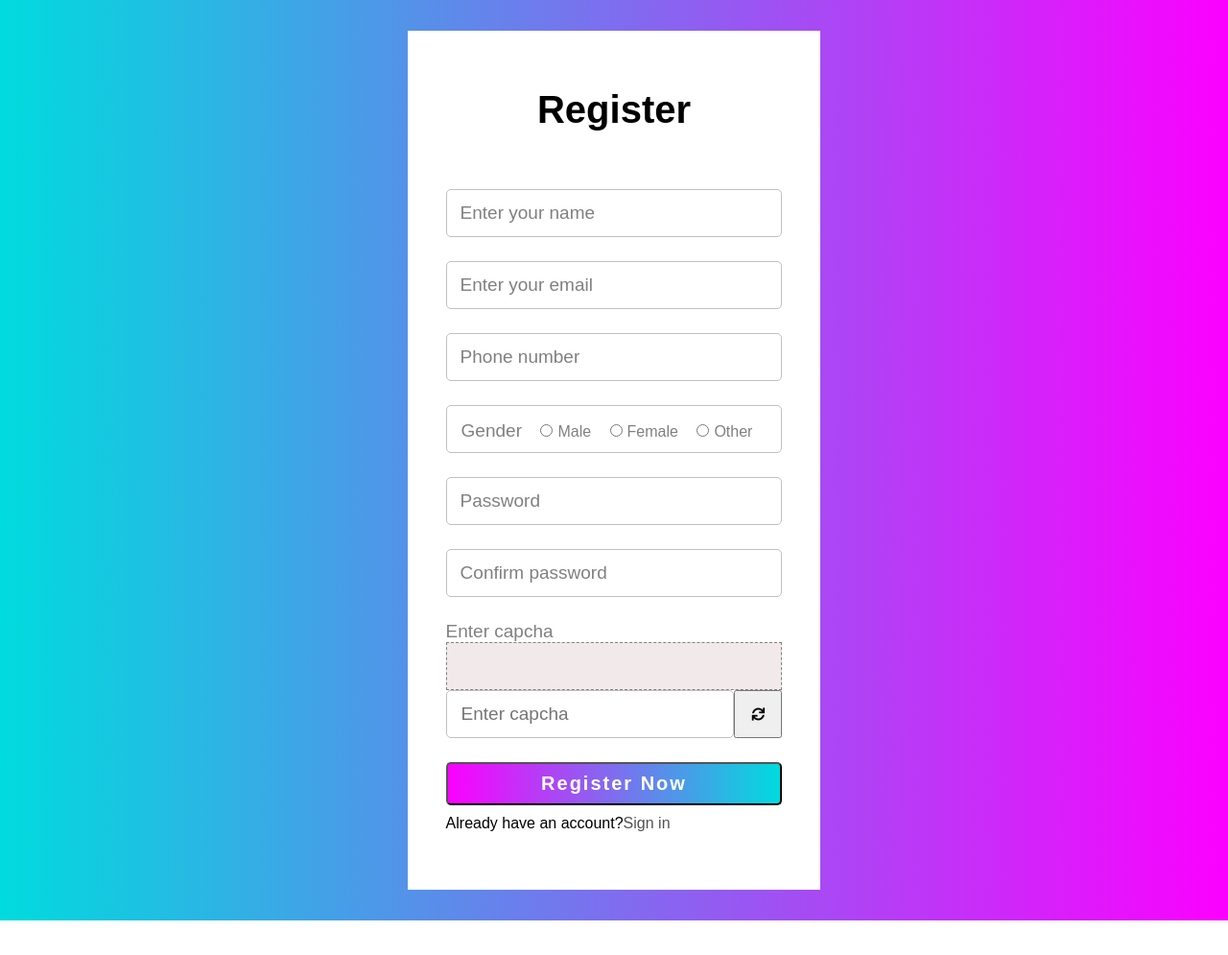
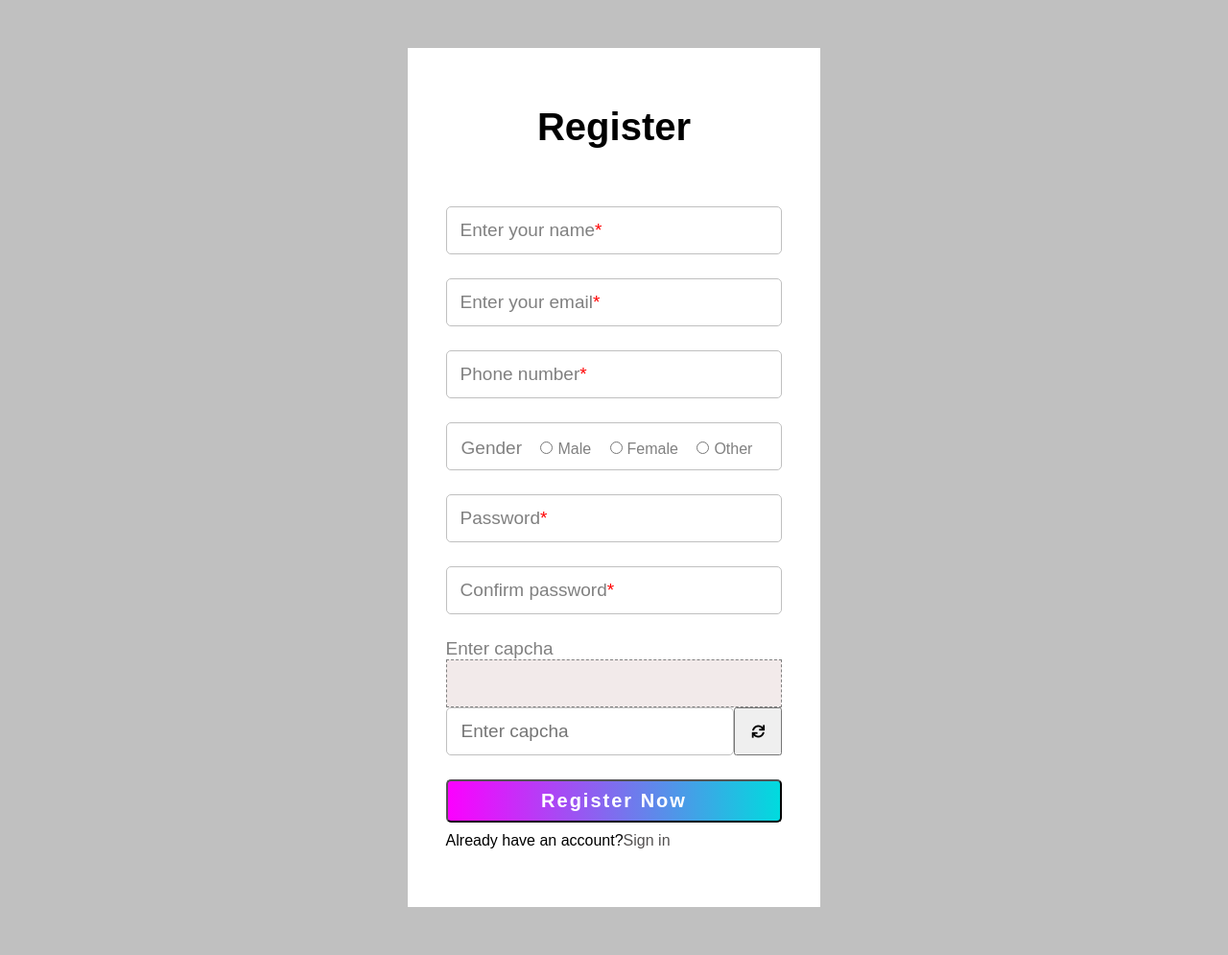
Before and after one commit to 01B10/DuAn1, a PHP site: page /views/client/form/Register.php in a window 1280 px wide. Shown: the whole page at 96% size. Before the commit the page ends 959 px from the top, so only its background shows below. Run offline with PHP 8.4, Linux system fonts and the light colour scheme.

Commit message:
validate register form

```diff
--- a/views/client/css/register.css
+++ b/views/client/css/register.css
@@ -11,7 +11,7 @@ body {
     /* height: 100vh; */
     justify-content: center;
     align-items: center;
-    background: -webkit-linear-gradient(left, #00dbde, #fc00ff);
+    background: silver;
     text-align: center;
     background-size: cover;
     background-position: center;
@@ -22,7 +22,7 @@ body {
     max-width: 450px;
     background: #fff;
     padding: 60px 40px;
-    margin: 32px;
+    margin: 50px 0;
 }
 
 h2 {
@@ -51,6 +51,15 @@ form .button {
     border-radius: 5px;
 }
 
+.input-field label a{
+    text-decoration: none;
+    color: red;
+}
+
+.input-field .name_err{
+    font-size: 15px;
+}
+
 .input-field label {
     position: absolute;
     top: 50%;
@@ -73,6 +82,11 @@ input:valid~label {
     font-size: 16px;
     transition: 0.3s;
     /* display: block; */
+}
+
+.input-field p{
+    text-align: left;
+    margin-left: 10px;
 }
 
 .forgot {
@@ -132,7 +146,7 @@ input:valid~label {
     top: 50%;
     transform: translateY(-50%);
     font-size: 20px;
-    color: #8e44ad;
+    color: silver;
     cursor: pointer;
     display: none;
 }
--- a/views/client/form/Register.php
+++ b/views/client/form/Register.php
@@ -6,27 +6,45 @@
     <meta http-equiv="X-UA-Compatible" content="IE=edge">
     <meta name="viewport" content="width=device-width, initial-scale=1.0">
     <title>Document</title>
-    <link rel="stylesheet" href="../css/register.css">
+    <link rel="stylesheet" href="../../client/css/register.css">
     <!-- <script src="https://kit.fontawesome.com/e123c1a84c.js" crossorigin="anonymous"></script> -->
     <link rel="stylesheet" href="https://cdnjs.cloudflare.com/ajax/libs/font-awesome/5.15.3/css/all.min.css" />
 </head>
+<style>
+    .input-field p{
+    text-align: left;
+    margin-left: 10px;
 
+    }
+    .input-field label a{
+    text-decoration: none;
+    color: red;
+}
+
+.input-field .name_err{
+    font-size: 15px;
+}
+</style>
 <body>
     <div class="container">
 
         <form action="">
             <h2>Register</h2>
             <div class="input-field">
-                <input type="text" required>
-                <label for="">Enter your name</label>
+                <input type="text" required class="name">
+                <p style="color: red;" class="name_err"></p>
+                <label for="">Enter your name<a href="">*</a></label>
+
             </div>
             <div class="input-field">
-                <input type="email" required>
-                <label for="">Enter your email</label>
+                <input type="text" required class="email">
+                <p style="color: red;" class="email_err"></p>
+                <label for="">Enter your email<a href="">*</a></label>
             </div>
             <div class="input-field">
-                <input type="text" required>
-                <label for="">Phone number</label>
+                <input type="text" required class="phone">
+                <p style="color: red;" class="phone_err"></p>
+                <label for="">Phone number<a href="">*</a></label>
             </div>
             <div class="gender">
                 <label class="pick" for="">Gender</label>
@@ -35,14 +53,16 @@
                 <input type="radio" name="radio"><label for="other">Other</label>
             </div>
             <div class="input-field">
-                <input type="password" class="eye" required>
-                <label for="">Password</label>
+                <input type="password" class="pass" required>
+                <p style="color: red;" class="pass_err"></p>
+                <label for="">Password<a href="">*</a></label>
                 <span class="show-btn"><i class="fas fa-eye"></i></span>
             </div>
             <div class="input-field">
-                <input type="password" class="eye" required>
-                <label for="">Confirm password</label>
-                <span class="show-btn"><i class="fas fa-eye"></i></span>
+                <input type="password" class="confirm-pass" required>
+                <p style="color: red;" class="ConfirmPass_err"></p>
+                <label for="">Confirm password<a href="">*</a></label>
+                <!-- <span class="show-btn"><i class="fas fa-eye"></i></span> -->
             </div>
             <div class="capcha">
                 <label for="capcha-input">Enter capcha</label>
@@ -51,12 +71,13 @@
                     <input type="text"  id="capcha-form" placeholder="Enter capcha">
                     <button class="capcha-refresh"><i class="fas fa-sync"></i></button>
                 </div>
+                <p style="color: red;" class="name_err"></p>
             </div>
             <!-- <div class="forgot">
                 <a href="./ForgotPass.html">Forgot password?</a>
             </div> -->
             <div class="button">
-                <button style="--clr:#1e9bff">
+                <button style="--clr:#1e9bff" onclick="validate()">
                     <a href=""><span>Register Now</span></a>
                 </button>
             </div>
@@ -70,16 +91,19 @@
 </html>
 <!-- <script type="module" src="https://unpkg.com/ionicons@5.5.2/dist/ionicons/ionicons.esm.js"></script>
 <script nomodule src="https://unpkg.com/ionicons@5.5.2/dist/ionicons/ionicons.js"></script> -->
-<script src=""></script>
+<script src="../../admin/js/validation.js"></script>
 <script>
-    const passField = document.querySelector(".eye");
+    const passField = document.querySelector(".pass");
+    const passConfirm=document.querySelector(".confirm-pass");
     const showBtn = document.querySelector("span i");
     showBtn.onclick = (() => {
         if (passField.type == "password") {
             passField.type = "text";
+            passConfirm.type = "text";
             showBtn.classList.add("hide-btn");
         } else {
             passField.type = "password";
+            passConfirm.type ="password";
             showBtn.classList.remove("hide-btn");
         }
     });
```
Also changed, not shown: views/admin/js/validation.js (added, +116 -0 lines).
